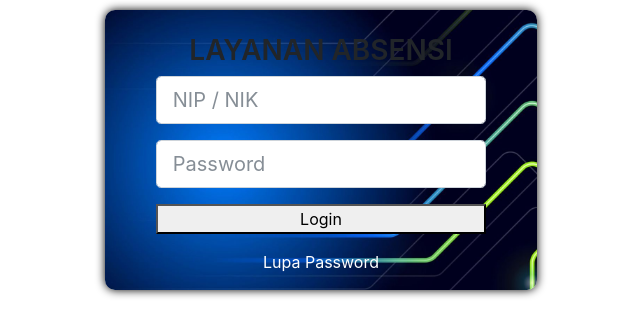
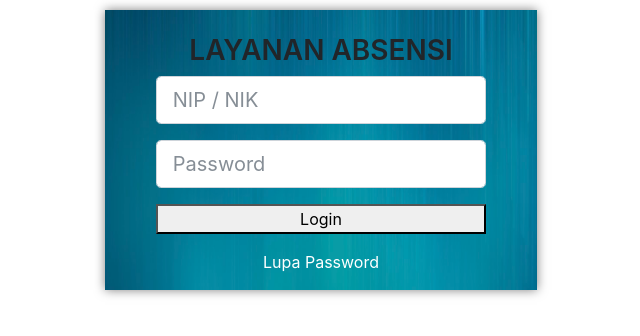
Before and after one commit to ztechno/absensi, a CodeIgniter app: page /index.php/auth/index in a window 1280 px wide. Shown: the top 336 px of the page, without its empty margins (319-959 px from the left). Run offline with CodeIgniter, Linux system fonts and the light colour scheme.

Commit message:
init branch tanjung bale

```diff
--- a/application/config/config.php
+++ b/application/config/config.php
@@ -23,7 +23,7 @@ defined('BASEPATH') OR exit('No direct script access allowed');
 | a PHP script and you can easily do that on your own.
 |
 */
-$config['base_url'] = 'https://'.$_SERVER['HTTP_HOST'].'/';
+$config['base_url'] = 'http://'.$_SERVER['HTTP_HOST'].'/';
 
 /*
 |--------------------------------------------------------------------------
--- a/application/views/auth.php
+++ b/application/views/auth.php
@@ -30,12 +30,11 @@
 
     .login-18 .login-box-9 {
         margin: 0px !important;
-        border-radius: 10px;
         opacity: 3;
         text-align: center;
-        box-shadow: 0 0 10px rgba(0, 0, 0, 1.2);
+        box-shadow: 0 0 10px rgba(0, 0, 0, 0.5);
         background-size: cover;
-        background: rgba(0, 0, 0, 0.04) url('./assets/assets_login/img/bg5.jpg') top left repeat;
+        background: rgba(0, 0, 0, 0.04) url('./assets/images/bg-new.jpeg') top left repeat;
         background-size: cover;
         justify-content: center;
         align-items: center;
--- a/application/views/template/default.php
+++ b/application/views/template/default.php
@@ -34,6 +34,11 @@
 
 <style>
     <?=isset($cssCode) ? $cssCode : null;?>
+
+    .horizontal-menu .top-navbar {
+      background: #558B2F;
+      animation: none;
+    }
 	button.dt-button{
 		border: 1px solid rgb(135 135 135 / 20%);
 		border-radius: 6px;
```
Also changed, not shown: assets/images/bg-new.jpeg (added).
